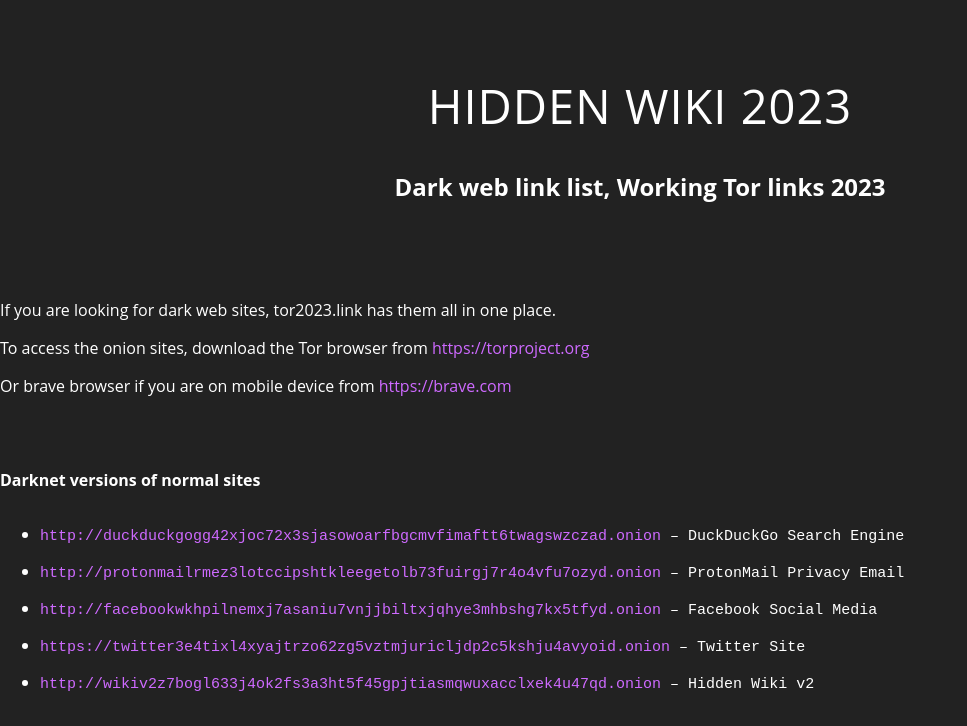
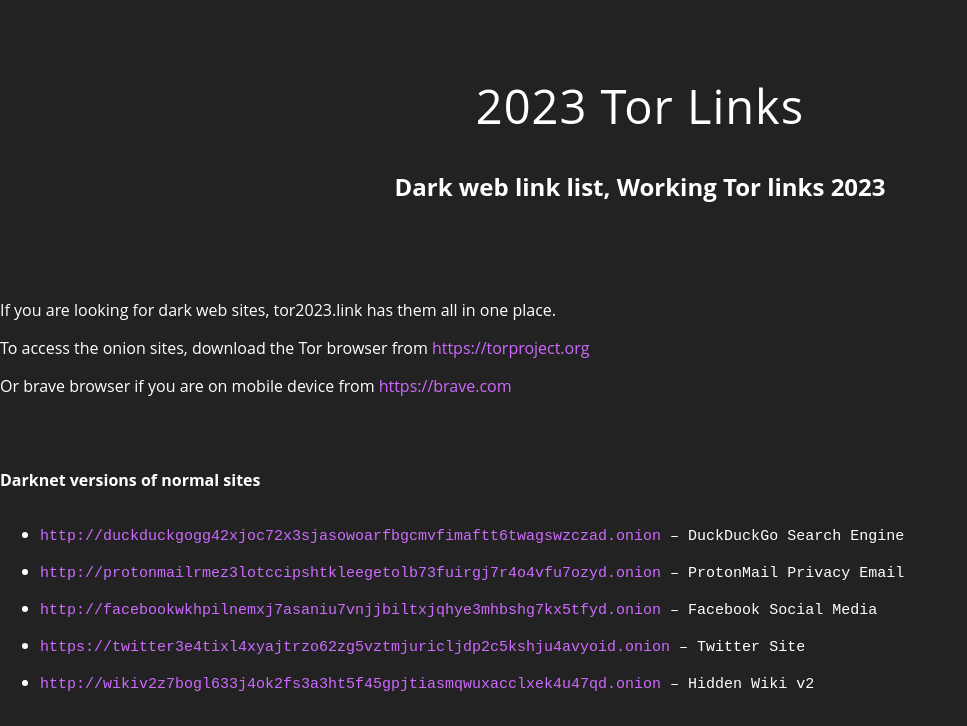
Before and after one commit to hiddenwiki1/vhs3, a plain HTML site: page docs/index.html in a window 1280 px wide. Shown: the top 726 px of the page, without its empty margins (0-967 px from the left). Drawn offline with Linux system fonts and the light colour scheme.

Commit message:
Update index.html

```diff
--- a/docs/index.html
+++ b/docs/index.html
@@ -114,7 +114,7 @@ pre {
 </style>
 </head>
 <body>
-  <div id="logo"><h1 class="site-title">HIDDEN WIKI 2023</h1></div>
+  <div id="logo"><h1 class="site-title">2023 Tor Links</h1></div>
   <div id="tagline"><h2>Dark web link list, Working Tor links 2023</h2></div>
   <div id="topcont">
     <p>If you are looking for dark web sites, tor2023.link has them all in one place.</p>
```
